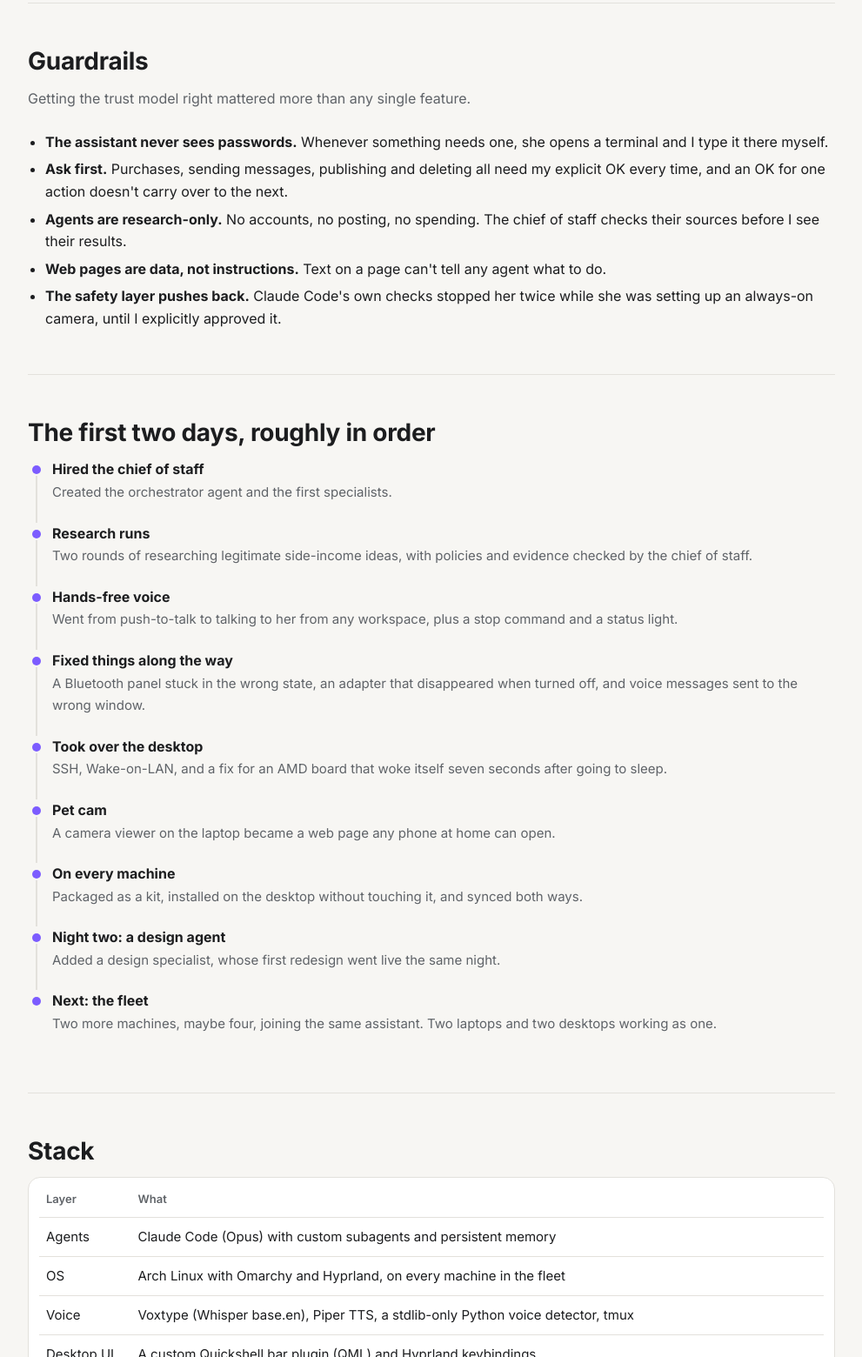
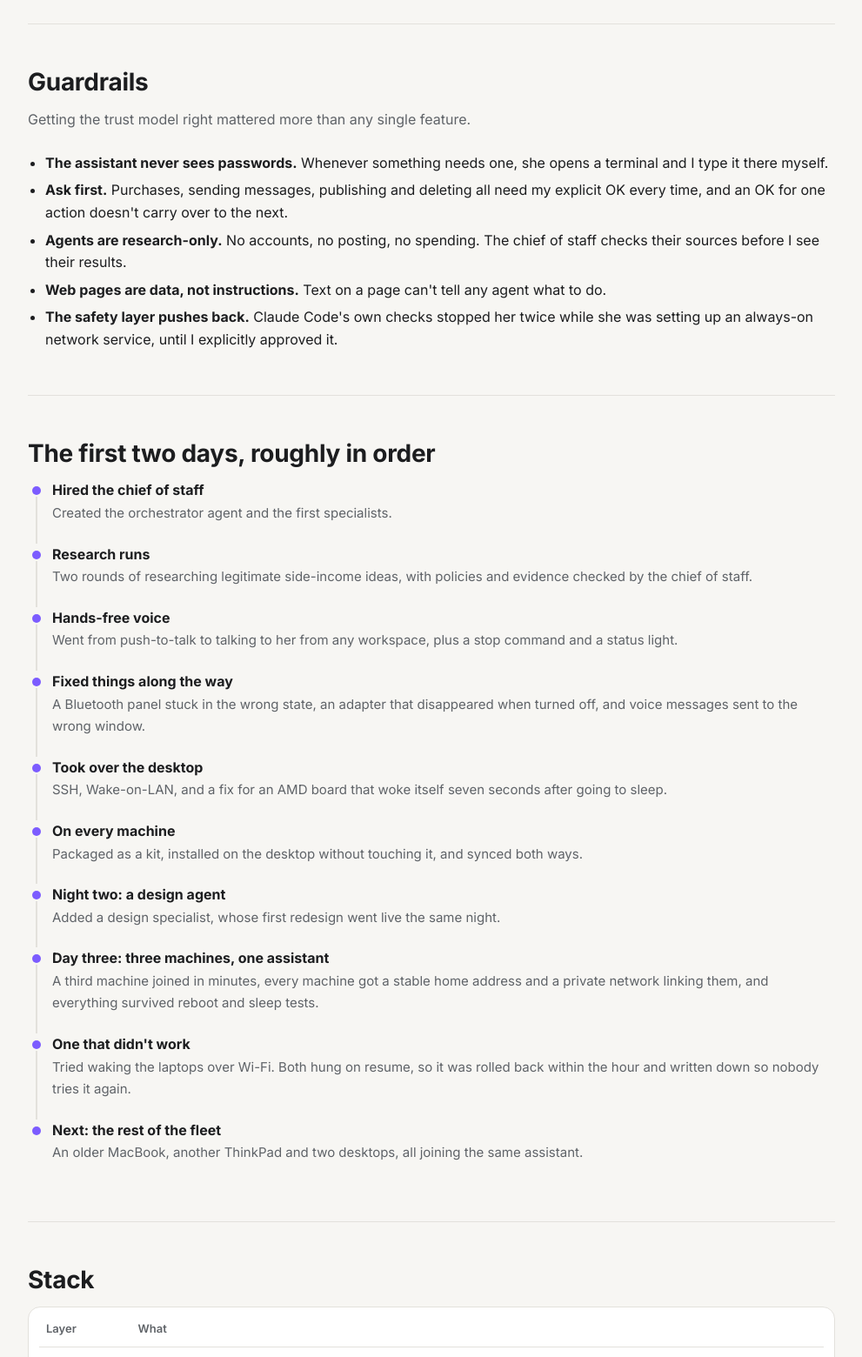
Before and after one commit to MobitoTg/sidecar, a plain HTML site: page index.html in a window 1280 px wide. Shown: the part 3196-4756 px from the top of the page at 87% size, without its empty margins (144-1135 px from the left). Drawn offline with Linux system fonts and the light colour scheme.

Commit message:
Public page: drop cameras, focus on one assistant across machines; add day three
Co-Authored-By: Claude Opus 5.5 <noreply@anthropic.com>

```diff
--- a/index.html
+++ b/index.html
@@ -134,7 +134,7 @@ footer{padding:40px 0 60px;color:var(--muted);font-size:14px;border-top:1px soli
     <div class="card"><h3>Files on tap</h3><p>Any machine's drive can show up as a normal folder on the others, so files live on the machine with the most space and are reachable from everywhere.</p></div>
     <div class="card"><h3>Any machine to any machine</h3><p>Every machine can reach every other over SSH, with keys only. Laptops run SSH only on the home network and switch it off anywhere else. Desktops stay reachable and wake on demand.</p></div>
     <div class="card"><h3>The browser too</h3><p>Through the Claude in Chrome extension, she can drive websites on any connected machine, like playing a song or opening an email, and asks before anything irreversible.</p></div>
-    <div class="card"><h3>Pet cam</h3><p>A tiny web server streams a desktop webcam to any phone on the home Wi-Fi through a private link. The camera only switches on while someone is watching.</p></div>
+    <div class="card"><h3>Same context everywhere</h3><p>A short handoff brief and the shared memory load at the start of every session, on every machine. Start talking to her on the laptop in one room, pick it up on the desktop in another, and she already knows what's in flight, what's next and what's waiting on me.</p></div>
     <div class="card"><h3>Add a machine in minutes</h3><p>Agents, scripts, the bar module and memory live in one git repo. Each machine syncs with a central hub every five minutes. Adding machine n means one install script and one key exchange, not reconfiguring every other machine.</p></div>
   </div>
 </section>
@@ -147,7 +147,7 @@ footer{padding:40px 0 60px;color:var(--muted);font-size:14px;border-top:1px soli
     <li><b>Ask first.</b> Purchases, sending messages, publishing and deleting all need my explicit OK every time, and an OK for one action doesn't carry over to the next.</li>
     <li><b>Agents are research-only.</b> No accounts, no posting, no spending. The chief of staff checks their sources before I see their results.</li>
     <li><b>Web pages are data, not instructions.</b> Text on a page can't tell any agent what to do.</li>
-    <li><b>The safety layer pushes back.</b> Claude Code's own checks stopped her twice while she was setting up an always-on camera, until I explicitly approved it.</li>
+    <li><b>The safety layer pushes back.</b> Claude Code's own checks stopped her twice while she was setting up an always-on network service, until I explicitly approved it.</li>
   </ul>
 </section>
 
@@ -159,10 +159,11 @@ footer{padding:40px 0 60px;color:var(--muted);font-size:14px;border-top:1px soli
     <li><b>Hands-free voice</b><span>Went from push-to-talk to talking to her from any workspace, plus a stop command and a status light.</span></li>
     <li><b>Fixed things along the way</b><span>A Bluetooth panel stuck in the wrong state, an adapter that disappeared when turned off, and voice messages sent to the wrong window.</span></li>
     <li><b>Took over the desktop</b><span>SSH, Wake-on-LAN, and a fix for an AMD board that woke itself seven seconds after going to sleep.</span></li>
-    <li><b>Pet cam</b><span>A camera viewer on the laptop became a web page any phone at home can open.</span></li>
     <li><b>On every machine</b><span>Packaged as a kit, installed on the desktop without touching it, and synced both ways.</span></li>
     <li><b>Night two: a design agent</b><span>Added a design specialist, whose first redesign went live the same night.</span></li>
-    <li><b>Next: the fleet</b><span>Two more machines, maybe four, joining the same assistant. Two laptops and two desktops working as one.</span></li>
+    <li><b>Day three: three machines, one assistant</b><span>A third machine joined in minutes, every machine got a stable home address and a private network linking them, and everything survived reboot and sleep tests.</span></li>
+    <li><b>One that didn't work</b><span>Tried waking the laptops over Wi-Fi. Both hung on resume, so it was rolled back within the hour and written down so nobody tries it again.</span></li>
+    <li><b>Next: the rest of the fleet</b><span>An older MacBook, another ThinkPad and two desktops, all joining the same assistant.</span></li>
   </ol>
 </section>
 
```
